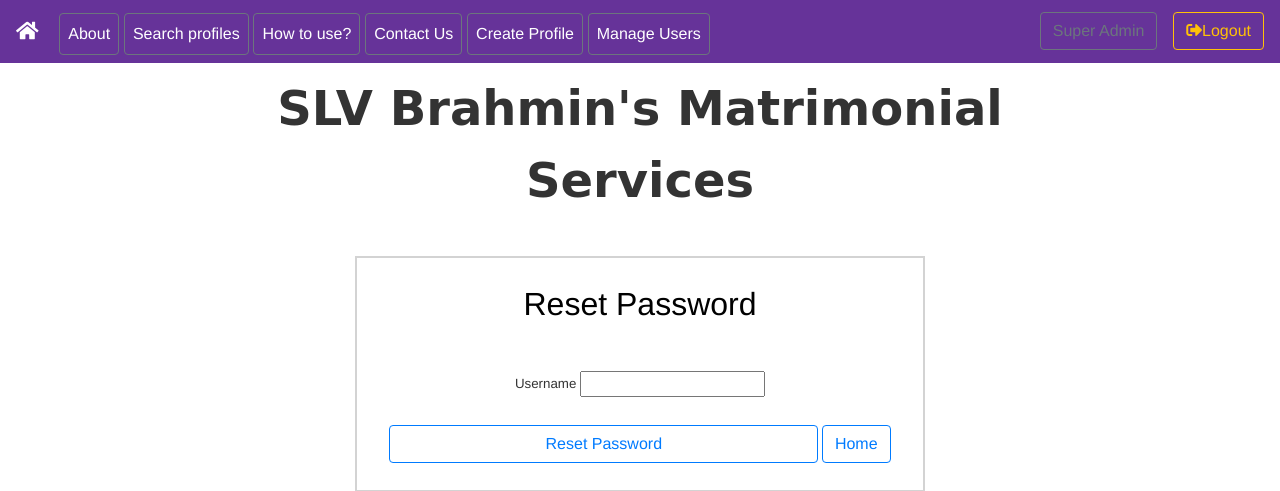
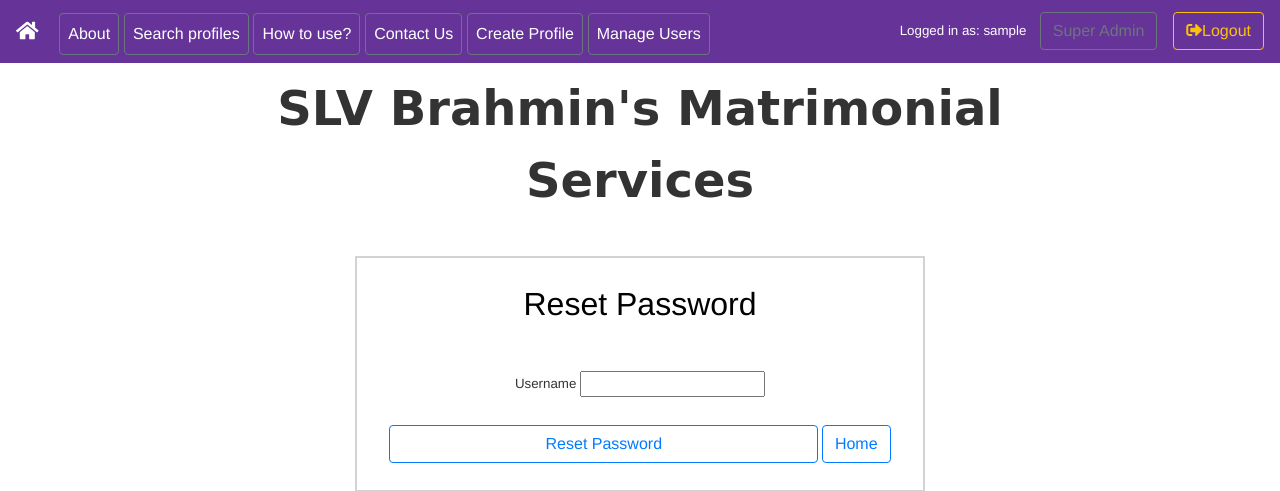
Before and after one commit to dartion/partner, a Django app: page /forgot_password in a window 1280 px wide. Shown: the top 491 px of the page. Run offline with Django 3.2, Linux system fonts and the light colour scheme; the visitor is signed in with stand-in values (Sample User, id 1); some libraries are stand-ins or nearby versions.

Commit message:
logged in as

```diff
--- a/app/templates/generic/layout.html
+++ b/app/templates/generic/layout.html
@@ -71,13 +71,10 @@
 {#        <button class="btn btn-outline-success my-2 my-sm-0" type="submit"><i#}
 {#                                    class="fas fa-sign-out-alt"></i>Logout</button>#}
          {% if user.is_authenticated %}
+              <span class=""co style="color:white;margin-right: 1em;" href="#"> Logged in as: {{ user }} <span class="sr-only">(current)</span></span>
              {% if user.is_superuser %}
-
-
                 <a class="btn btn-outline-secondary" style="margin-right: 1em;" href="{% url 'admin:index' %}"> Super Admin<span class="sr-only">(current)</span></a>
-
-
-        {% endif %}
+            {% endif %}
                 <button class="btn btn-outline-warning" id="maLogout" type="button"
                                     onclick="window.location.href='{% url "logout" %}'"><i
                                     class="fas fa-sign-out-alt"></i>Logout</button>
```
